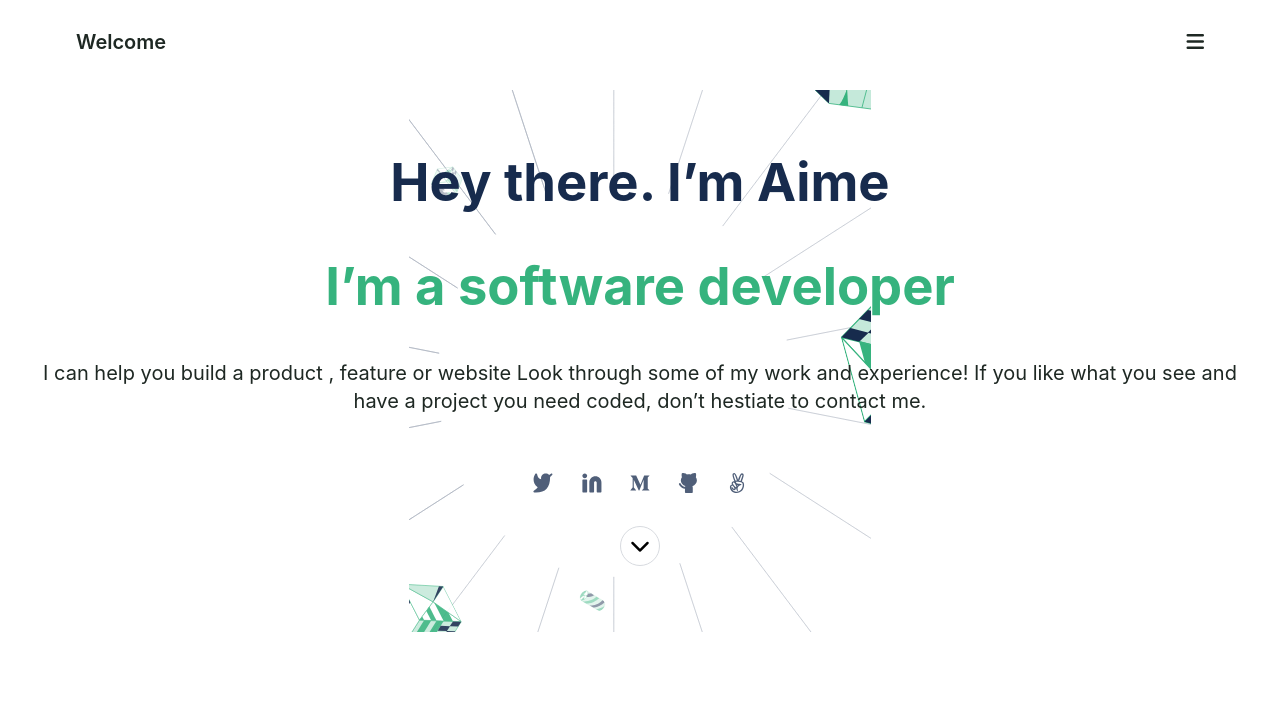
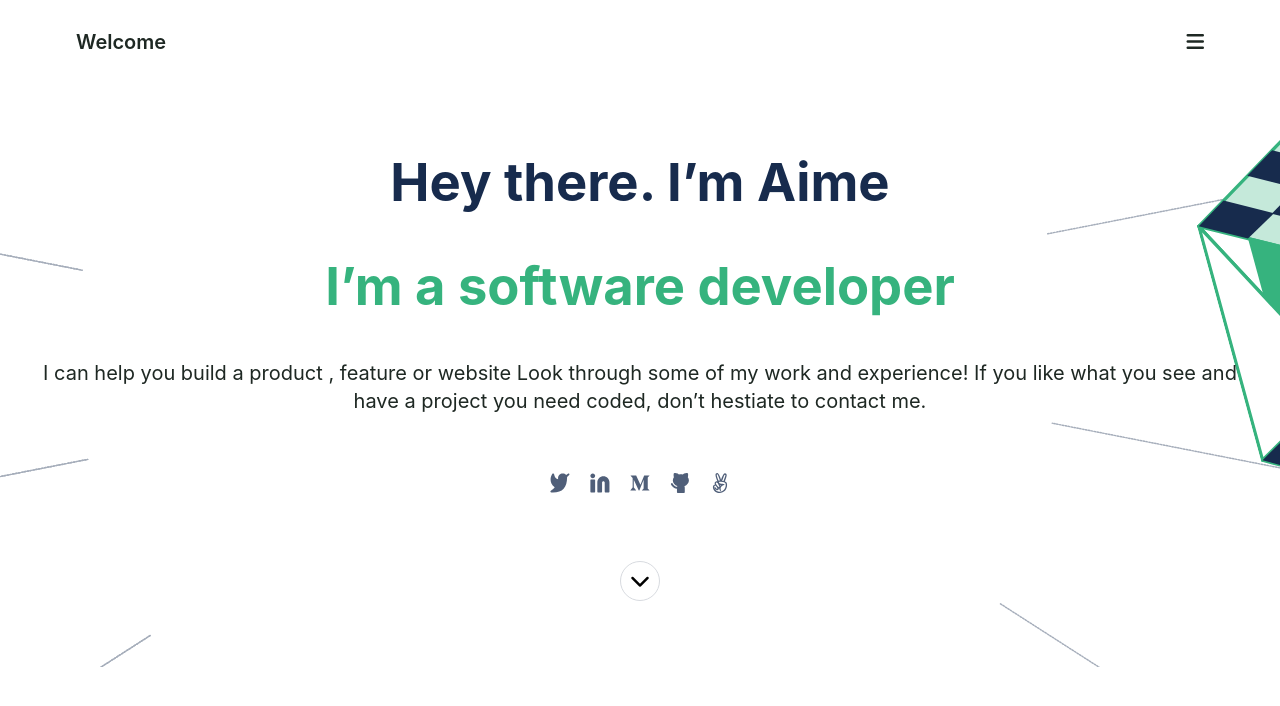
Before and after one commit to aimemalaika/portofolio, a plain HTML site: page index.html in a window 1280 px wide. Drawn offline with Linux system fonts and the light colour scheme; a web font is replaced by a local one.

Commit message:
Add requested review on list social media logos and change background size

```diff
--- a/assets/css/style.css
+++ b/assets/css/style.css
@@ -43,7 +43,7 @@ body {
   margin-top: 90px;
   background-image: url(../images/header-illsutration-mobile.svg);
   background-repeat: no-repeat;
-  background-size: contain;
+  background-size: cover;
   background-position: center;
   background-attachment: fixed;
 }
@@ -75,6 +75,16 @@ body {
   font-size: 20px;
   line-height: 28px;
   margin-bottom: 35px;
+}
+
+.social-icons {
+  display: flex;
+  padding: 0;
+  justify-content: center;
+}
+
+.social-icons li {
+  list-style-type: none;
 }
 
 .social-icons a {
--- a/index.html
+++ b/index.html
@@ -44,13 +44,13 @@
         I can help you build a product , feature or website Look through some of my work and experience! If you like what you see and have a project you need coded,
         don’t hestiate to contact me.
       </p>
-      <div class="social-icons">
-        <a href="#"><img src="./assets/images/twitter.svg" alt="tweeter icon"></a>
-        <a href="#"><img src="./assets/images/Linkedin.svg" alt="linkedin icon"></a>
-        <a href="#"><img src="./assets/images/medium.svg" alt="medium icon"></a>
-        <a href="#"><img src="./assets/images/github.svg" alt="github icon"></a>
-        <a href="#"><img src="./assets/images/angellist.svg" alt="angellist icon"></a>
-      </div>
+      <ul class="social-icons">
+        <li><a href="#"><img src="./assets/images/twitter.svg" alt="tweeter icon"></a></li>
+        <li><a href="#"><img src="./assets/images/Linkedin.svg" alt="linkedin icon"></a></li>
+        <li><a href="#"><img src="./assets/images/medium.svg" alt="medium icon"></a></li>
+        <li><a href="#"><img src="./assets/images/github.svg" alt="github icon"></a></li>
+        <li><a href="#"><img src="./assets/images/angellist.svg" alt="angellist icon"></a></li>
+      </ul>
       <button class="move-down-arrow">
         <i class="fa fa-chevron-down"></i>
       </button>
```
